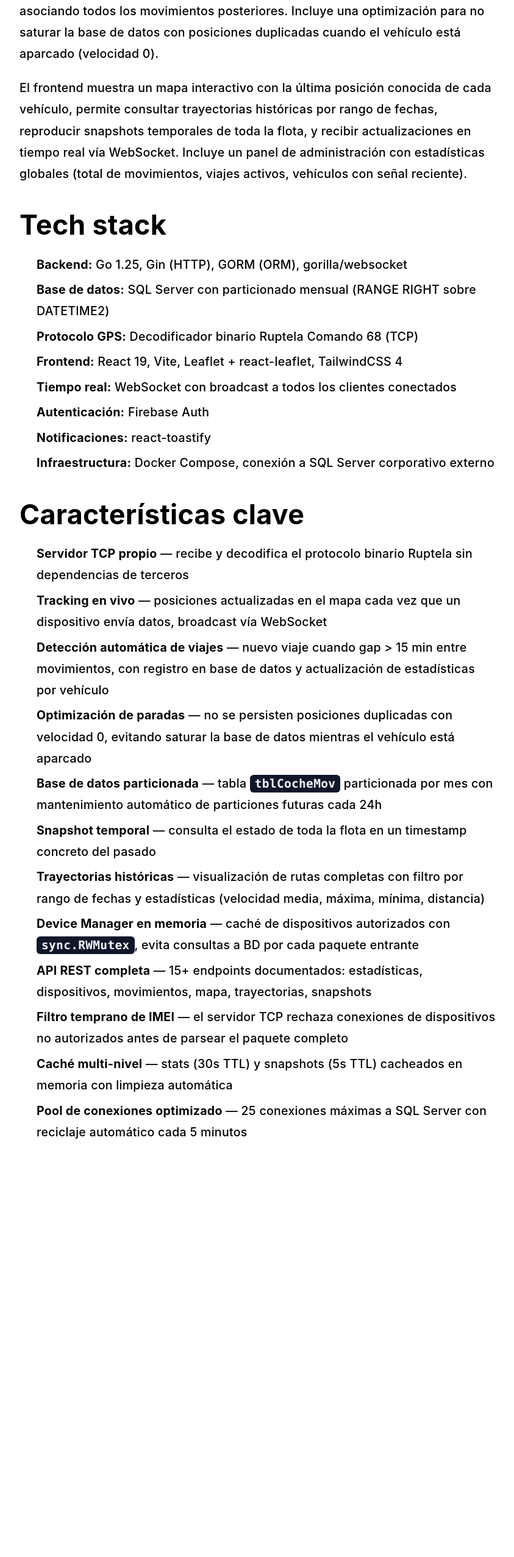
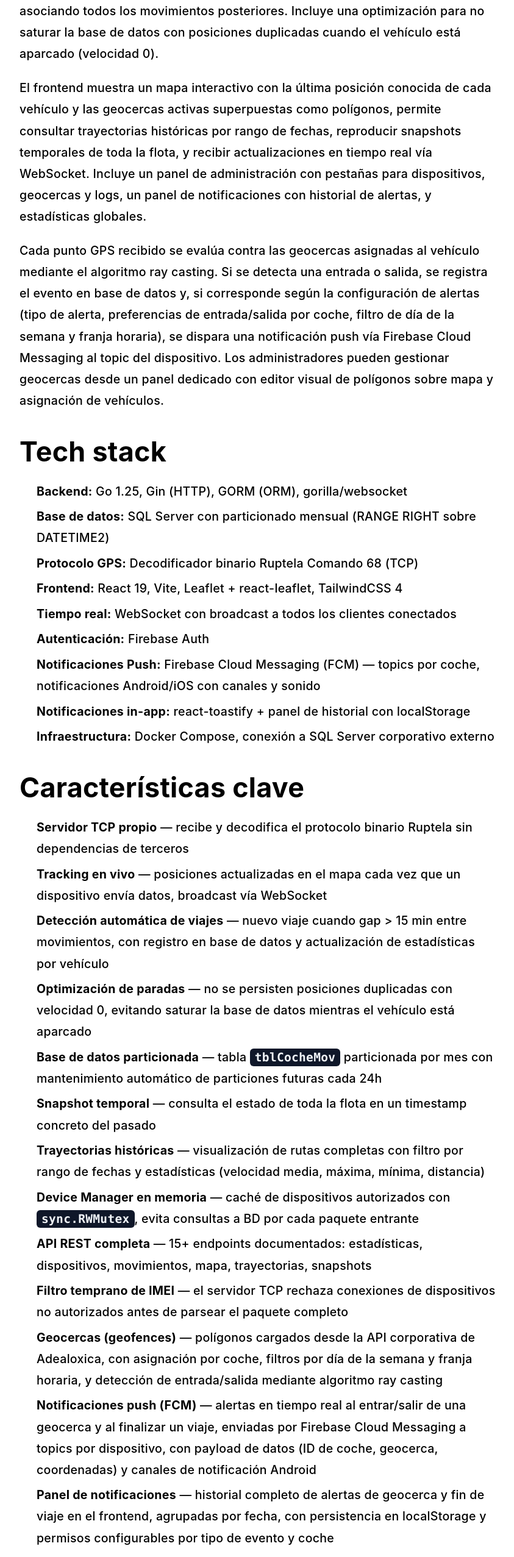
Before and after one commit to PC0staS/PortfolioPersonal, an Astro site: page /proyectos/galicia-localiza in a window 1280 px wide. Shown: the part 1280-3834 px from the top of the page at 61% size, without its empty margins (368-1211 px from the left). Before the commit the page ends 3222 px from the top, so only its background shows below. Built offline with nearby package versions, Linux system fonts and the light colour scheme; Astro itself is replaced by a stand-in of ours.

Commit message:
docs: add geofences and push notifications details to Galicia Localiza

```diff
--- a/src/content/proyectos/GaliciaLocaliza.md
+++ b/src/content/proyectos/GaliciaLocaliza.md
@@ -1,7 +1,7 @@
 ---
 route: "galicia-localiza"
 title: "Galicia Localiza — Gestor de Flota Empresarial"
-description: "Sistema profesional de gestión de flotas para Adealoxica. Recibe datos GPS en tiempo real de dispositivos Ruptela mediante protocolo binario TCP, los procesa con un backend en Go, y los visualiza en un mapa interactivo con React y Leaflet. Incluye detección automática de viajes, WebSockets para tracking en vivo, y base de datos particionada en SQL Server para alto volumen de telemetría."
+description: "Sistema profesional de gestión de flotas para Adealoxica. Recibe datos GPS en tiempo real de dispositivos Ruptela mediante protocolo binario TCP, los procesa con un backend en Go, y los visualiza en un mapa interactivo con React y Leaflet. Incluye geocercas con notificaciones push (FCM), detección automática de viajes, WebSockets para tracking en vivo, y base de datos particionada en SQL Server para alto volumen de telemetría."
 pubDate: "2026-06-01"
 heroImage: "ruptela"
 githubRepo: "https://github.com/PC0staS/ruptela-analizador"
@@ -18,7 +18,9 @@
 
 El backend detecta automáticamente el inicio de un nuevo viaje cuando un vehículo lleva más de 15 minutos sin enviar datos, creando un registro de viaje y asociando todos los movimientos posteriores. Incluye una optimización para no saturar la base de datos con posiciones duplicadas cuando el vehículo está aparcado (velocidad 0).
 
-El frontend muestra un mapa interactivo con la última posición conocida de cada vehículo, permite consultar trayectorias históricas por rango de fechas, reproducir snapshots temporales de toda la flota, y recibir actualizaciones en tiempo real vía WebSocket. Incluye un panel de administración con estadísticas globales (total de movimientos, viajes activos, vehículos con señal reciente).
+El frontend muestra un mapa interactivo con la última posición conocida de cada vehículo y las geocercas activas superpuestas como polígonos, permite consultar trayectorias históricas por rango de fechas, reproducir snapshots temporales de toda la flota, y recibir actualizaciones en tiempo real vía WebSocket. Incluye un panel de administración con pestañas para dispositivos, geocercas y logs, un panel de notificaciones con historial de alertas, y estadísticas globales.
+
+Cada punto GPS recibido se evalúa contra las geocercas asignadas al vehículo mediante el algoritmo ray casting. Si se detecta una entrada o salida, se registra el evento en base de datos y, si corresponde según la configuración de alertas (tipo de alerta, preferencias de entrada/salida por coche, filtro de día de la semana y franja horaria), se dispara una notificación push vía Firebase Cloud Messaging al topic del dispositivo. Los administradores pueden gestionar geocercas desde un panel dedicado con editor visual de polígonos sobre mapa y asignación de vehículos.
 
 ## Tech stack
 
@@ -28,7 +30,8 @@
 - **Frontend:** React 19, Vite, Leaflet + react-leaflet, TailwindCSS 4
 - **Tiempo real:** WebSocket con broadcast a todos los clientes conectados
 - **Autenticación:** Firebase Auth
-- **Notificaciones:** react-toastify
+- **Notificaciones Push:** Firebase Cloud Messaging (FCM) — topics por coche, notificaciones Android/iOS con canales y sonido
+- **Notificaciones in-app:** react-toastify + panel de historial con localStorage
 - **Infraestructura:** Docker Compose, conexión a SQL Server corporativo externo
 
 ## Características clave
@@ -43,5 +46,8 @@
 - **Device Manager en memoria** — caché de dispositivos autorizados con `sync.RWMutex`, evita consultas a BD por cada paquete entrante
 - **API REST completa** — 15+ endpoints documentados: estadísticas, dispositivos, movimientos, mapa, trayectorias, snapshots
 - **Filtro temprano de IMEI** — el servidor TCP rechaza conexiones de dispositivos no autorizados antes de parsear el paquete completo
+- **Geocercas (geofences)** — polígonos cargados desde la API corporativa de Adealoxica, con asignación por coche, filtros por día de la semana y franja horaria, y detección de entrada/salida mediante algoritmo ray casting
+- **Notificaciones push (FCM)** — alertas en tiempo real al entrar/salir de una geocerca y al finalizar un viaje, enviadas por Firebase Cloud Messaging a topics por dispositivo, con payload de datos (ID de coche, geocerca, coordenadas) y canales de notificación Android
+- **Panel de notificaciones** — historial completo de alertas de geocerca y fin de viaje en el frontend, agrupadas por fecha, con persistencia en localStorage y permisos configurables por tipo de evento y coche
 - **Caché multi-nivel** — stats (30s TTL) y snapshots (5s TTL) cacheados en memoria con limpieza automática
 - **Pool de conexiones optimizado** — 25 conexiones máximas a SQL Server con reciclaje automático cada 5 minutos
```
